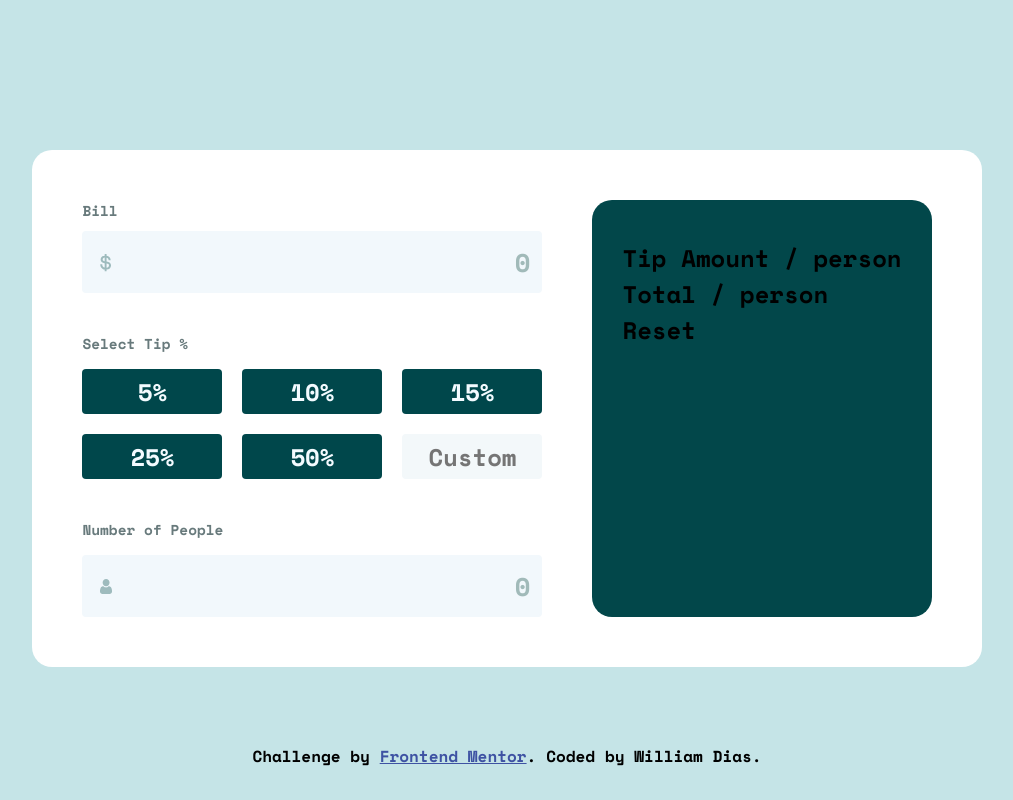
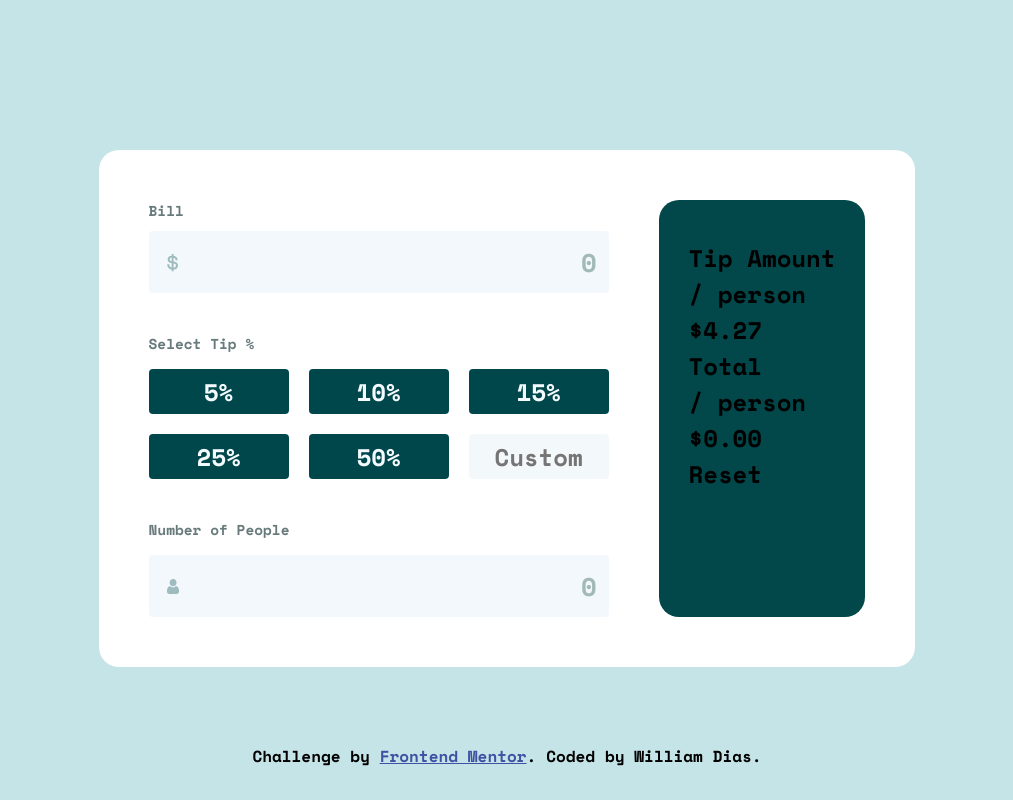
Before and after one commit to williampgdias/tip-calculator, a plain HTML site: page index.html in a window 1280 px wide. Shown: the whole page, without its empty margins (133-1146 px from the left). Drawn offline with nearby package versions, Linux system fonts and the light colour scheme.

Commit message:
feat(index.html): Add the span for the tip amount and total.

```diff
--- a/index.html
+++ b/index.html
@@ -17,6 +17,8 @@
 <body>
 
     <main class="main-div grid">
+
+        <!-- Column 1 -->
         <div class="col-1">
             <div class="bill-div">
                 <p class="bill">Bill</p>
@@ -37,24 +39,33 @@
 
             <div class="number-people-div">
                 <p class="number-people">Number of People</p>
-                <form>
-                    <input type="number" class="input-box icon-user" placeholder="0">
-                    <!-- <span class="symbol-person"><img src="./assets/img/icon-person.svg" alt="Icon of a person"></span> -->
-                </form>
+                <input type="number" class="input-box icon-user" placeholder="0">
             </div>
         </div>
+
+        <!-- Column 2 -->
         <div class="amount-total col-2">
-            <p>
-                Tip Amount
-                <span class="amount-person">/ person</span>
-            </p>
+            <div class="amount-divs">
+                <div class="tip-amount-div">
+                    <div>
+                        <p class="amount-text">Tip Amount</p>
+                        <p class="amount-person">/ person</p>
+                    </div>
+                    <span>$4.27</span>
+                </div>
 
-            <p>
-                Total
-                <span class="amount-person">/ person</span>
-            </p>
+                <div class="tip-amount-div">
+                    <div>
+                        <p class="amount-text">Total</p>
+                        <p class="amount-person">/ person</p>
+                    </div>
+                    <span>$0.00</span>
+                </div>
+            </div>
 
-            <a class="btn-reset">Reset</a>
+            <div class="btn-reset">
+                <a class="btn-reset">Reset</a>
+            </div>
         </div>
     </main>
 
```
